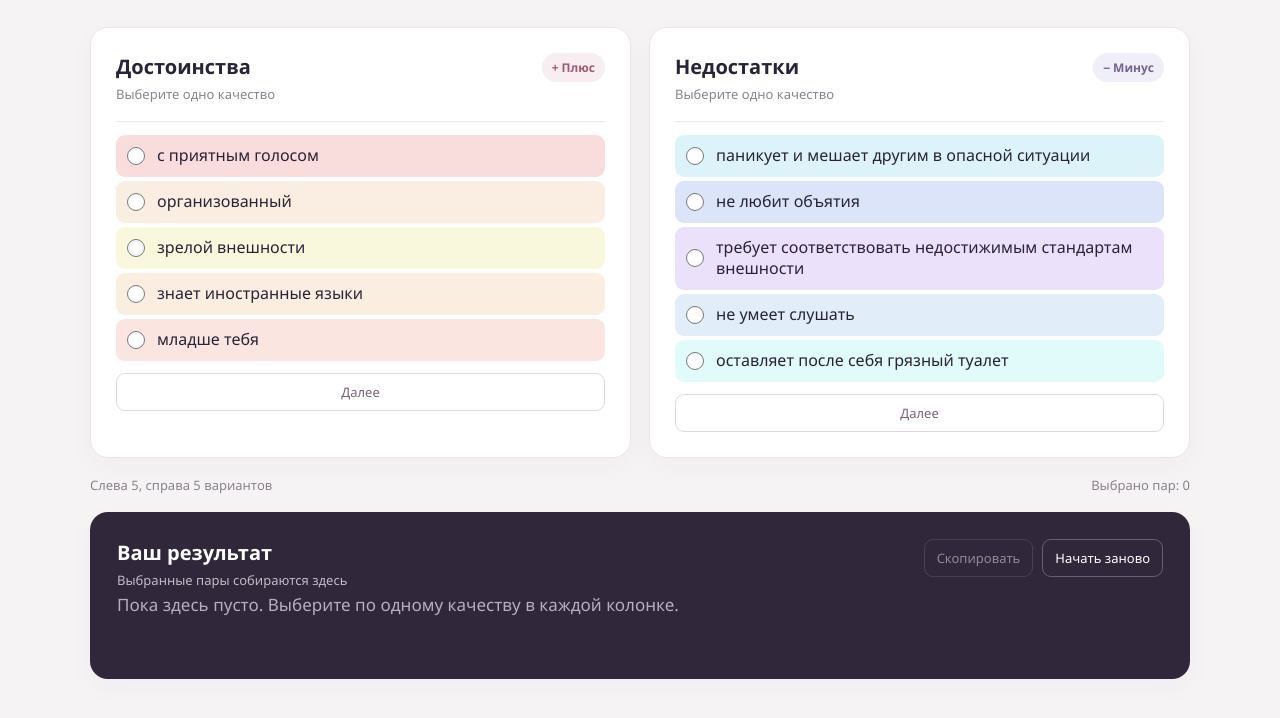
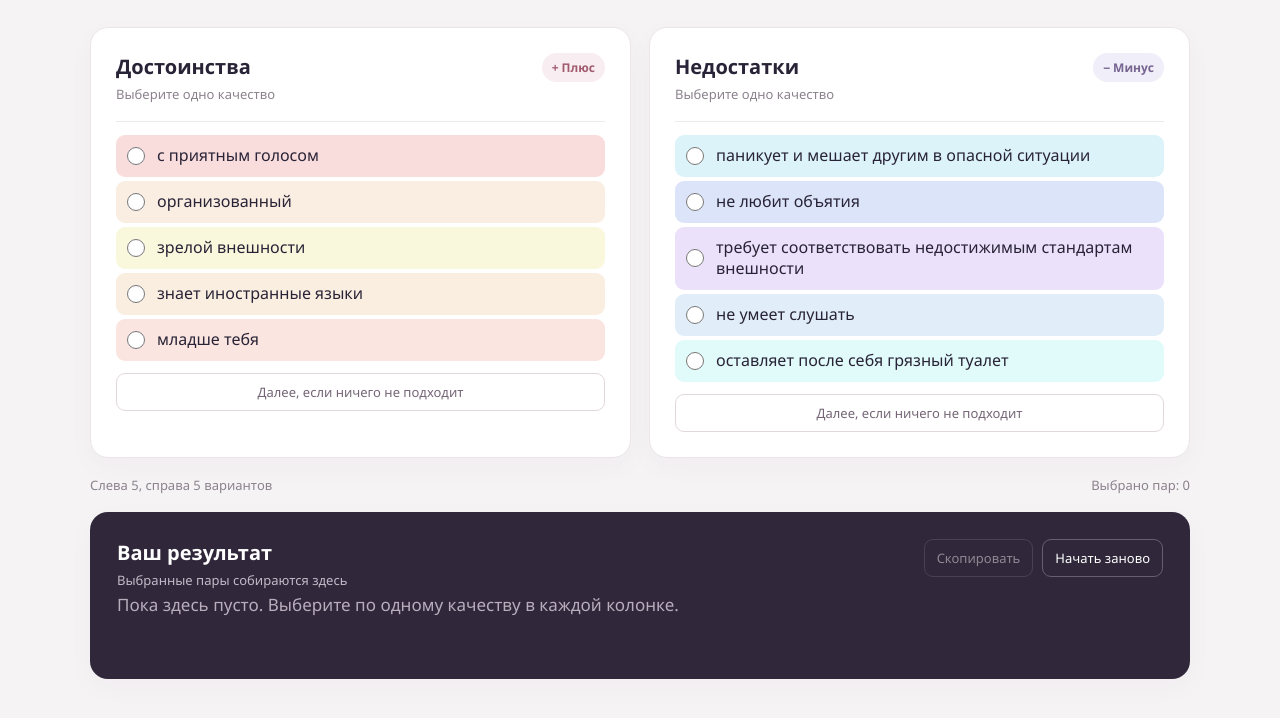
Before and after one commit to Anton890304/Craft_Your_Partner, a plain HTML site: page man.html in a window 1280 px wide. Shown: the part 232-950 px from the top of the page. Drawn offline with Linux system fonts and the light colour scheme.

Commit message:
Clarify next options button text

```diff
--- a/man.html
+++ b/man.html
@@ -71,12 +71,12 @@
     <section class="card positive" aria-labelledby="positive-title">
       <div class="card-head"><div><h2 id="positive-title">Достоинства</h2><p class="hint">Выберите одно качество</p></div><span class="badge">+ Плюс</span></div>
       <div class="options-window"><div id="positive-options" class="options" role="radiogroup" aria-labelledby="positive-title"></div></div>
-      <button class="next" id="positive-next" type="button">Далее</button>
+      <button class="next" id="positive-next" type="button">Далее, если ничего не подходит</button>
     </section>
     <section class="card negative" aria-labelledby="negative-title">
       <div class="card-head"><div><h2 id="negative-title">Недостатки</h2><p class="hint">Выберите одно качество</p></div><span class="badge">− Минус</span></div>
       <div class="options-window"><div id="negative-options" class="options" role="radiogroup" aria-labelledby="negative-title"></div></div>
-      <button class="next" id="negative-next" type="button">Далее</button>
+      <button class="next" id="negative-next" type="button">Далее, если ничего не подходит</button>
     </section>
   </div>
   <div class="progress"><span id="progress"></span><span id="pairs-count"></span></div>
@@ -153,7 +153,7 @@
       if (!items.length) nodes[type].textContent = 'Варианты закончились.';
       const exhausted = (pages[type] + 1) * pageSize >= source.length;
       nextButtons[type].disabled = exhausted;
-      nextButtons[type].textContent = exhausted ? 'Свойств больше нет' : 'Далее';
+      nextButtons[type].textContent = exhausted ? 'Свойств больше нет' : 'Далее, если ничего не подходит';
     }
     nodes.progress.textContent = `Слева ${positivePage.length}, справа ${negativePage.length} вариантов`;
     nodes.count.textContent = `Выбрано пар: ${pairs.length}`;
```
Also changed, not shown: woman.html (+3 -3 lines).
